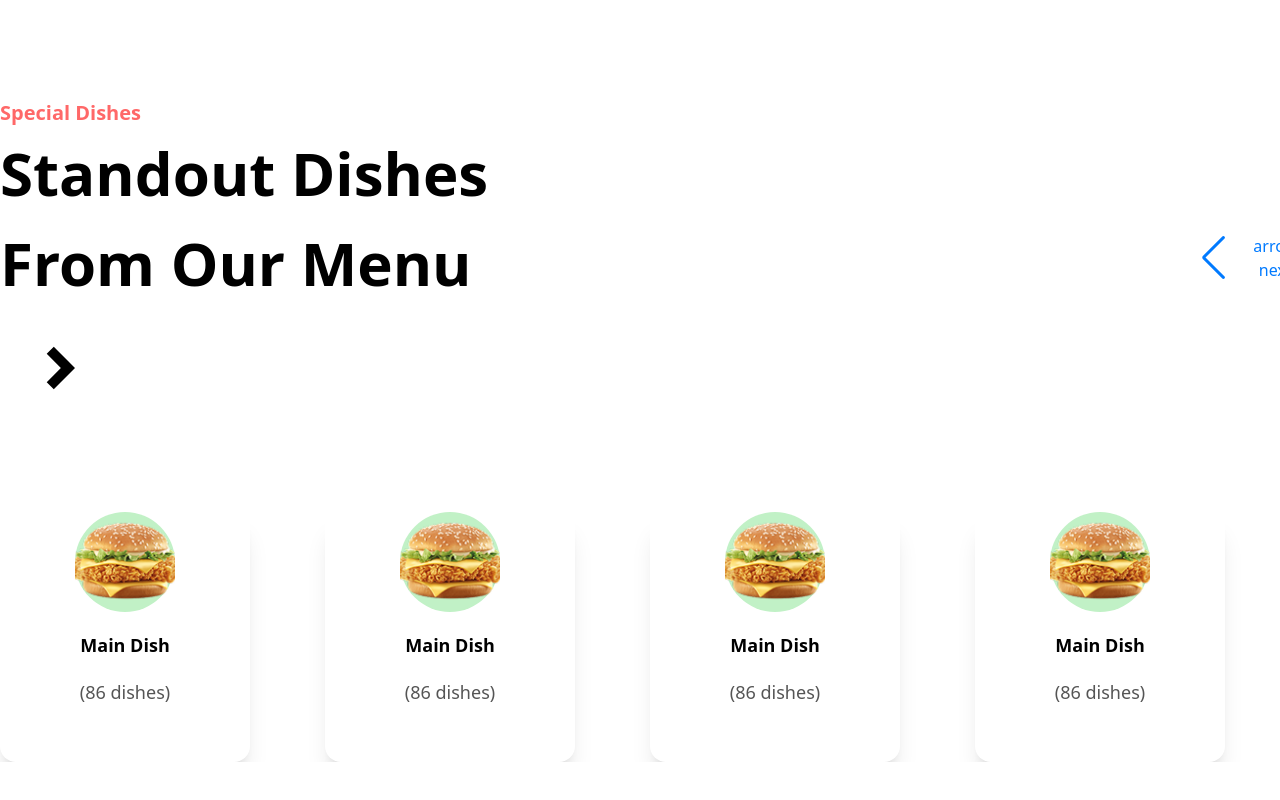
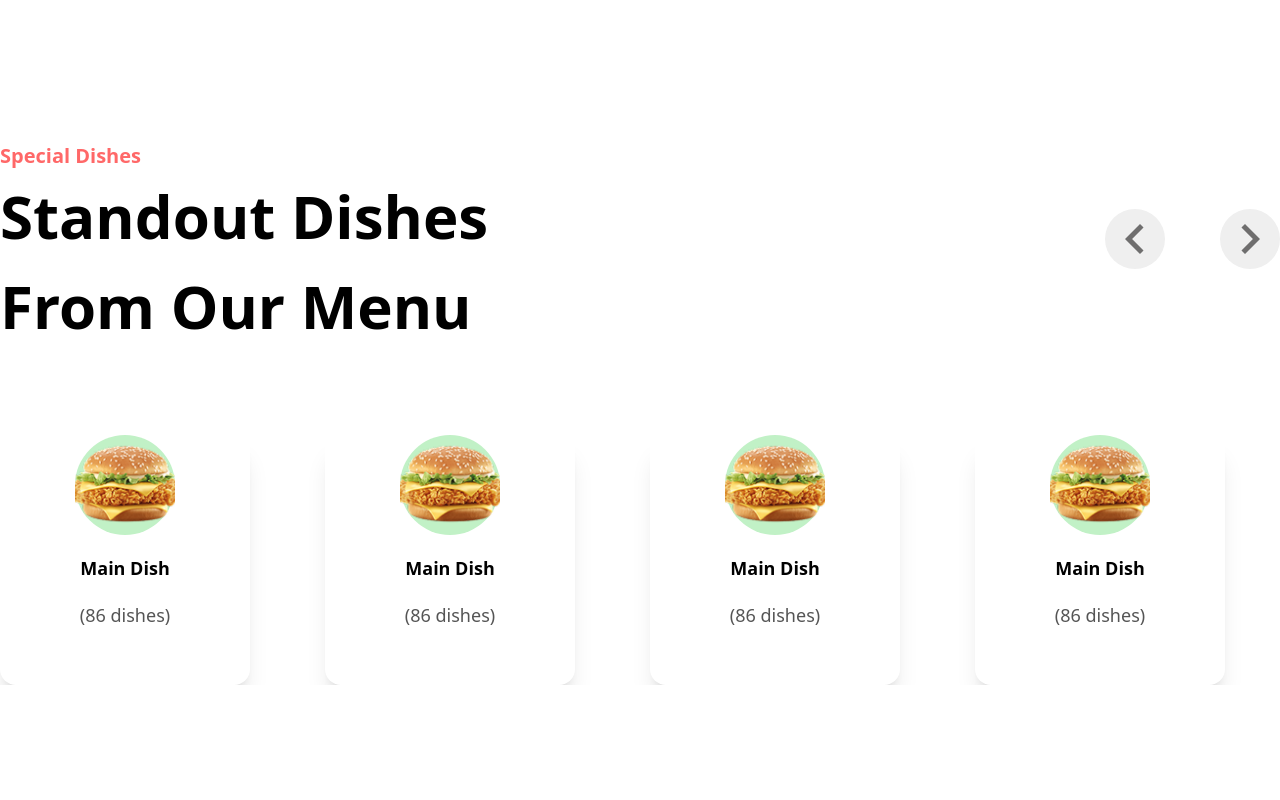
Before and after one commit to Stilla17/vite-reactwith-git, a React (Vite) app: page / in a window 1280 px wide. Shown: the part 1732-2532 px from the top of the page. Built offline with nearby package versions, Linux system fonts and the light colour scheme.

Commit message:
swiper js completed

```diff
--- a/src/Components/Body/Body.jsx
+++ b/src/Components/Body/Body.jsx
@@ -4,7 +4,7 @@ function Body() {
 
   return (
     <>
-      <div className="max-w-[1300px] mx-auto">
+      <div className="max-w-[1300px] mx-auto mt-[190px]">
 
         <h1 className='text-[#FF6868] font-bold text-center'>Customer Favorites</h1>
         <h1 className='text-3xl font-bold text-center pt-[20px]'>Popular Catagories</h1>
--- a/src/Components/Header/Header.jsx
+++ b/src/Components/Header/Header.jsx
@@ -6,7 +6,7 @@ function Header() {
   return (
     <>
       <Nav/>
-      <div className='w-[1300px] h-[100vh] mx-auto border-amber-500'>
+      <div className='w-[1300px] mx-auto border-amber-500'>
 
         <div className='flex justify-between items-center'>
           {/* text */}
--- a/src/Components/Menu/Menu.jsx
+++ b/src/Components/Menu/Menu.jsx
@@ -8,7 +8,8 @@ import 'swiper/css/navigation';
 
 import { FreeMode, Navigation } from 'swiper/modules';
 
-import { RiArrowDropRightLine } from "react-icons/ri";
+import { MdOutlineKeyboardArrowRight } from "react-icons/md";
+import { MdOutlineKeyboardArrowLeft } from "react-icons/md";
 
 
 function Menu() {
@@ -18,18 +19,19 @@ function Menu() {
 
             <div className='swiper-position'>
                 <h2 className='text-[60px] max-w-[580px] font-bold'>Standout Dishes From Our Menu</h2>
+                <button className='swiper-button-next'>
+                    <MdOutlineKeyboardArrowRight />
+                </button>
+                <button className='swiper-button-prev'>
+                    <MdOutlineKeyboardArrowLeft />
+                </button>
 
-                <div>
-                <RiArrowDropRightLine className='text-[120px]' />
-                    <button className='swiper-button-prev'></button>
-                    <button className='swiper-button-next'>arrow next</button>
-                </div>
             </div>
             <Swiper
                 slidesPerView={4}
                 spaceBetween={0}
                 loop={true}
-                navigation={true}
+                navigation={{ nextEl: '.swiper-button-next', prevEl: '.swiper-button-prev', }}
                 freeMode={true}
                 modules={[FreeMode, Navigation]}
                 className=" mt-16"
--- a/src/index.css
+++ b/src/index.css
@@ -1,7 +1,7 @@
 @import "tailwindcss";
 
 .swiper {
-    position: static !important;
+    /* position: static !important; */
     width: 100%;
     height: 100%;
 }
@@ -23,18 +23,40 @@
     object-fit: cover;
 }
 
+.swiper-position {
+    position: relative !important;
+}
+
+.swiper-button-next,
+.swiper-button-prev {
+    position: absolute !important;
+    top: 50% !important;
+    transform: translateY(-50%) !important;
+    z-index: 10 !important;
+    background-color: #EFEFEF !important;
+    width: 60px !important;
+    height: 60px !important;
+    border-radius: 50%;
+    transition: 0.5s !important;
+    color: #6F6E6E !important;
+}
+
 .swiper-button-next {
-    position: absolute !important;
-    top: 130px !important;
-    right: 0 !important;
+    right: 20px !important;
 }
 
 .swiper-button-prev {
-    position: absolute !important;
-    top: 130px !important;
-    left: 1200px !important;
+    left: 85% !important;
 }
 
-.swiper-position {
-    position: relative !important;
+.swiper-button-next:hover,
+.swiper-button-prev:hover {
+    background-color: #39DB4A !important;
+    color: white !important;
+    transition: 0.5s !important;
 }
+
+.swiper-button-next:after,
+.swiper-button-prev:after {
+    content: '' !important;
+}
```
